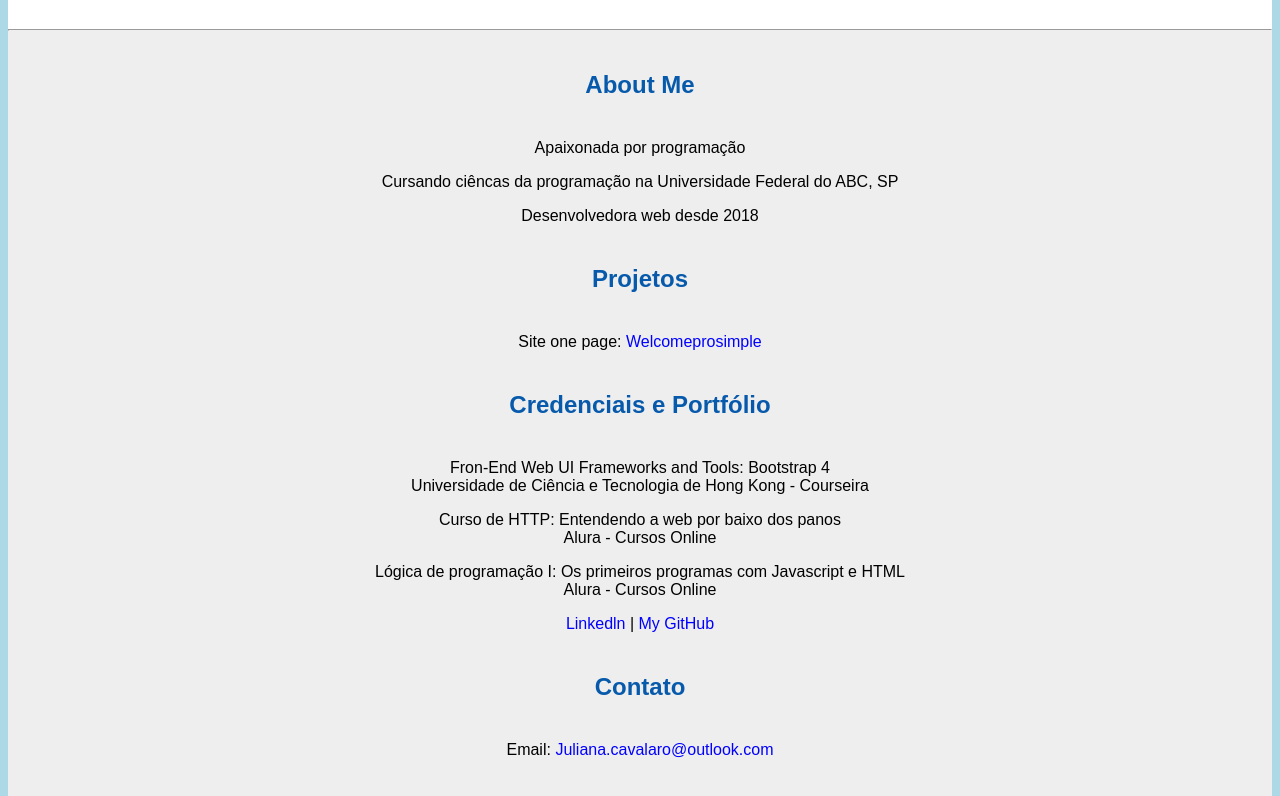
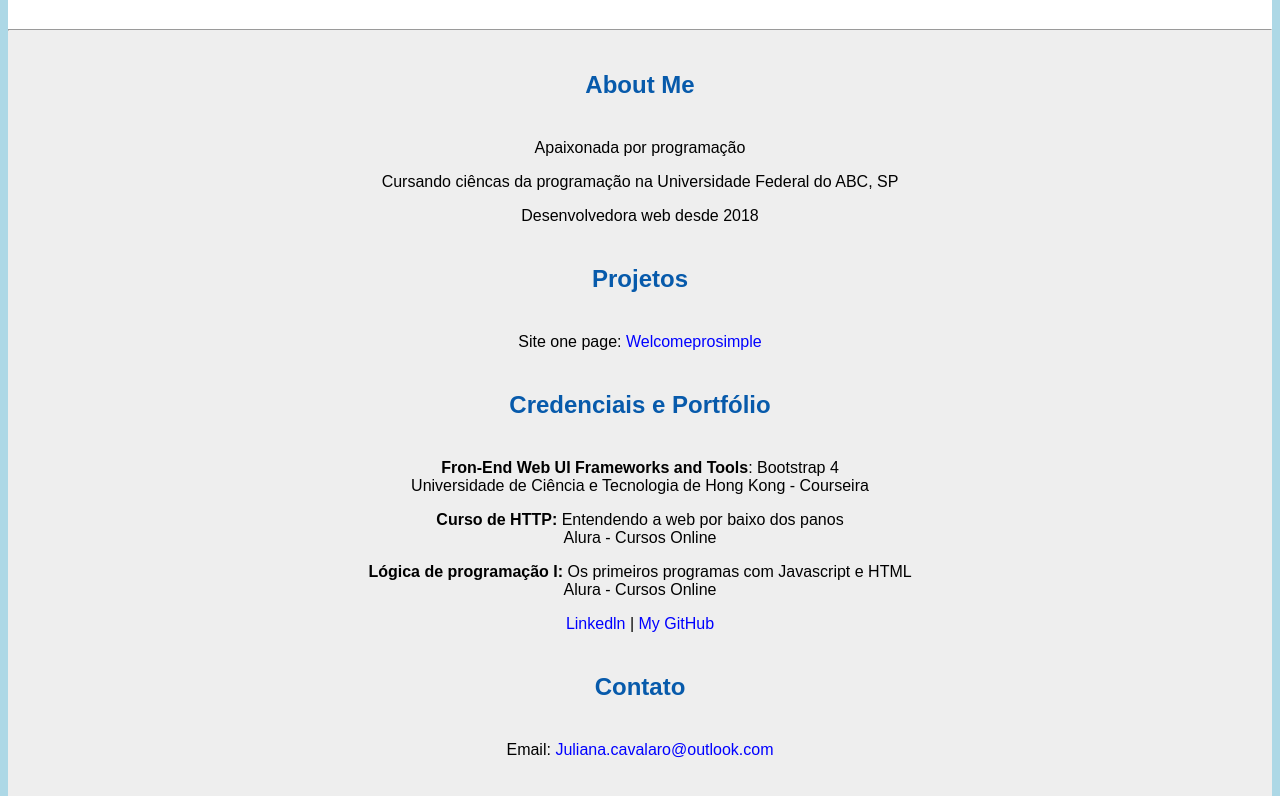
Before and after one commit to Julianacavalaro/Julianacavalaro.github.io, a plain HTML site: page index.html in a window 1280 px wide. Shown: the part 416-1212 px from the top of the page. Drawn offline with Linux system fonts and the light colour scheme.

Commit message:
atualizando html

```diff
--- a/index.html
+++ b/index.html
@@ -32,13 +32,13 @@
     <p>Site one page: <a href="https://welcomeprosimple.netlify.app/">Welcomeprosimple</a></p>
 
     <h2>Credenciais e Portfólio</h2>
-    <p>Fron-End Web UI Frameworks and Tools: Bootstrap 4<br>
+    <p><b>Fron-End Web UI Frameworks and Tools</b>: Bootstrap 4<br>
         Universidade de Ciência e Tecnologia de Hong Kong - Courseira</p>
 
-    <p>Curso de HTTP: Entendendo a web por baixo dos panos<br>
+    <p><b>Curso de HTTP:</b> Entendendo a web por baixo dos panos<br>
         Alura - Cursos Online</p>
 
- <p>Lógica de programação I: Os primeiros programas com Javascript e HTML<br>
+ <p><b>Lógica de programação I:</b> Os primeiros programas com Javascript e HTML<br>
         Alura - Cursos Online</p>
 
     <p><a href="https://www.linkedin.com/in/juliana-cavalaro/">Linkedln</a> | <a href="https://github.com/Julianacavalaro">My GitHub</a></p>
```
